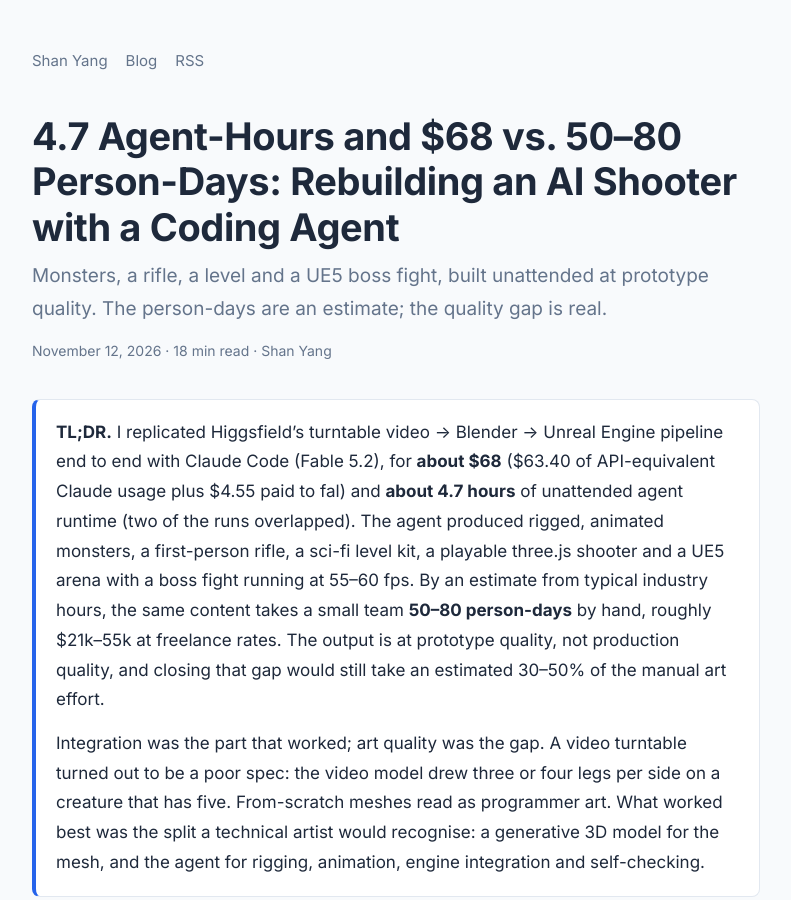
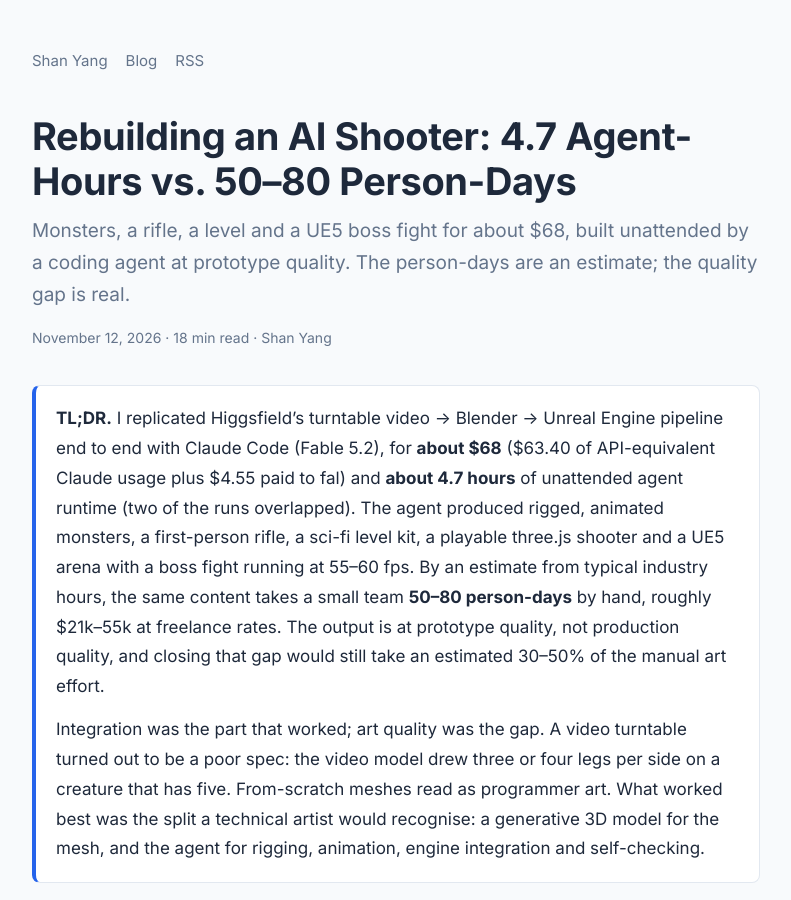
Before and after one commit to shanyang-me/blog, a Jekyll site: the page built from _posts/2026-11-12-agent-built-game-assets.md, in a window 1280 px wide and 900 px high. Shown: the whole window, without its empty margins (244-1035 px from the left). Built offline with Jekyll 4.4.1, drawn with Linux system fonts in a browser that asks for light colours; some of the changed text lies outside the part shown.

Commit message:
Shorten the post title
Co-Authored-By: Claude Opus 5.5 <noreply@anthropic.com>

```diff
--- a/_posts/2026-11-12-agent-built-game-assets.md
+++ b/_posts/2026-11-12-agent-built-game-assets.md
@@ -1,7 +1,7 @@
 ---
 layout: post
-title: "4.7 Agent-Hours and $68 vs. 50–80 Person-Days: Rebuilding an AI Shooter with a Coding Agent"
-subtitle: "Monsters, a rifle, a level and a UE5 boss fight, built unattended at prototype quality. The person-days are an estimate; the quality gap is real."
+title: "Rebuilding an AI Shooter: 4.7 Agent-Hours vs. 50–80 Person-Days"
+subtitle: "Monsters, a rifle, a level and a UE5 boss fight for about $68, built unattended by a coding agent at prototype quality. The person-days are an estimate; the quality gap is real."
 date: 2026-11-12
 description: "I replicated a published turntable → Blender → Unreal game pipeline with Claude Code, end to end and unattended: about $68 and 4.7 agent-hours for work estimated at 50–80 person-days by hand, at prototype quality. Integration is solved; art quality is the gap."
 image: /assets/agent-built-game-assets/og.jpg
```
